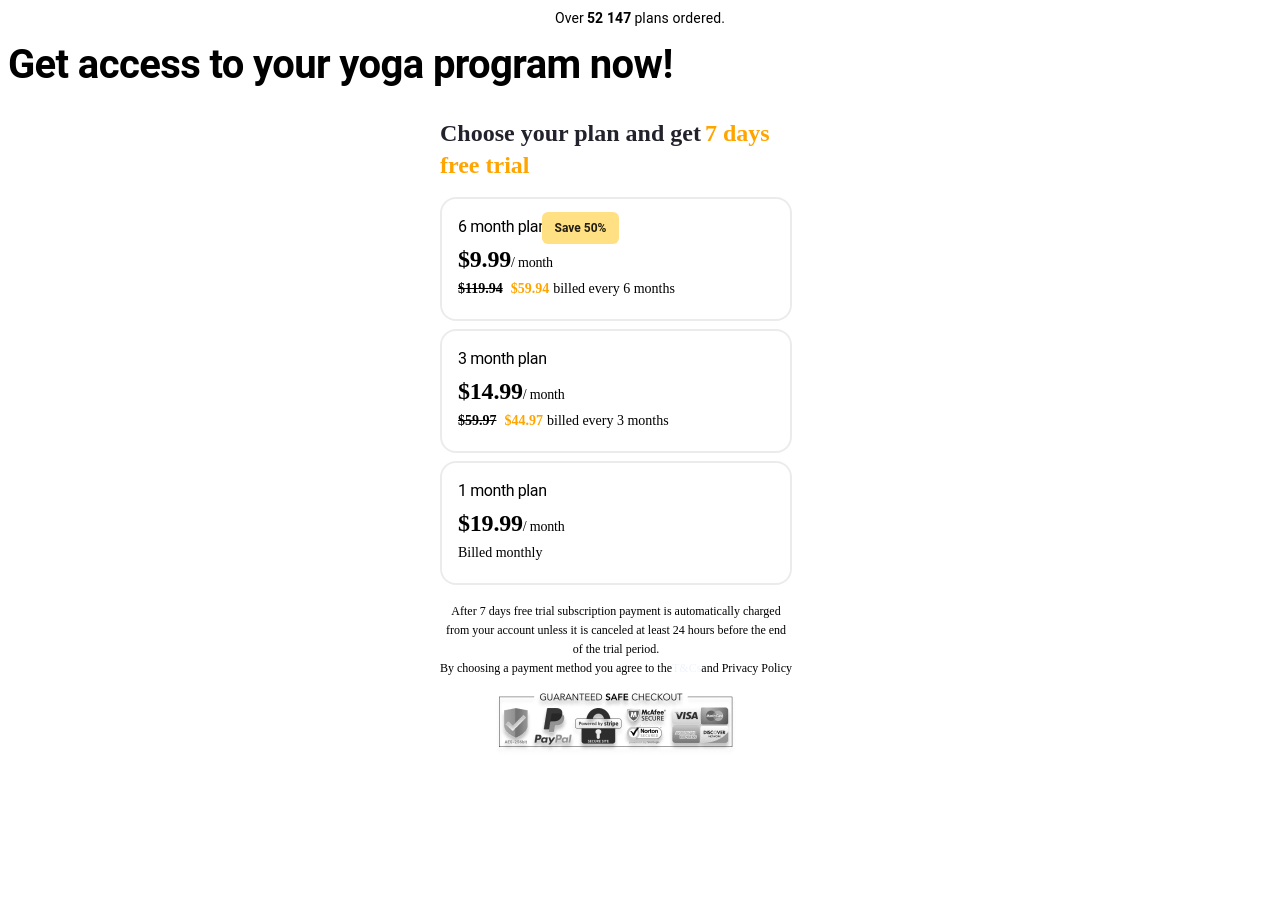
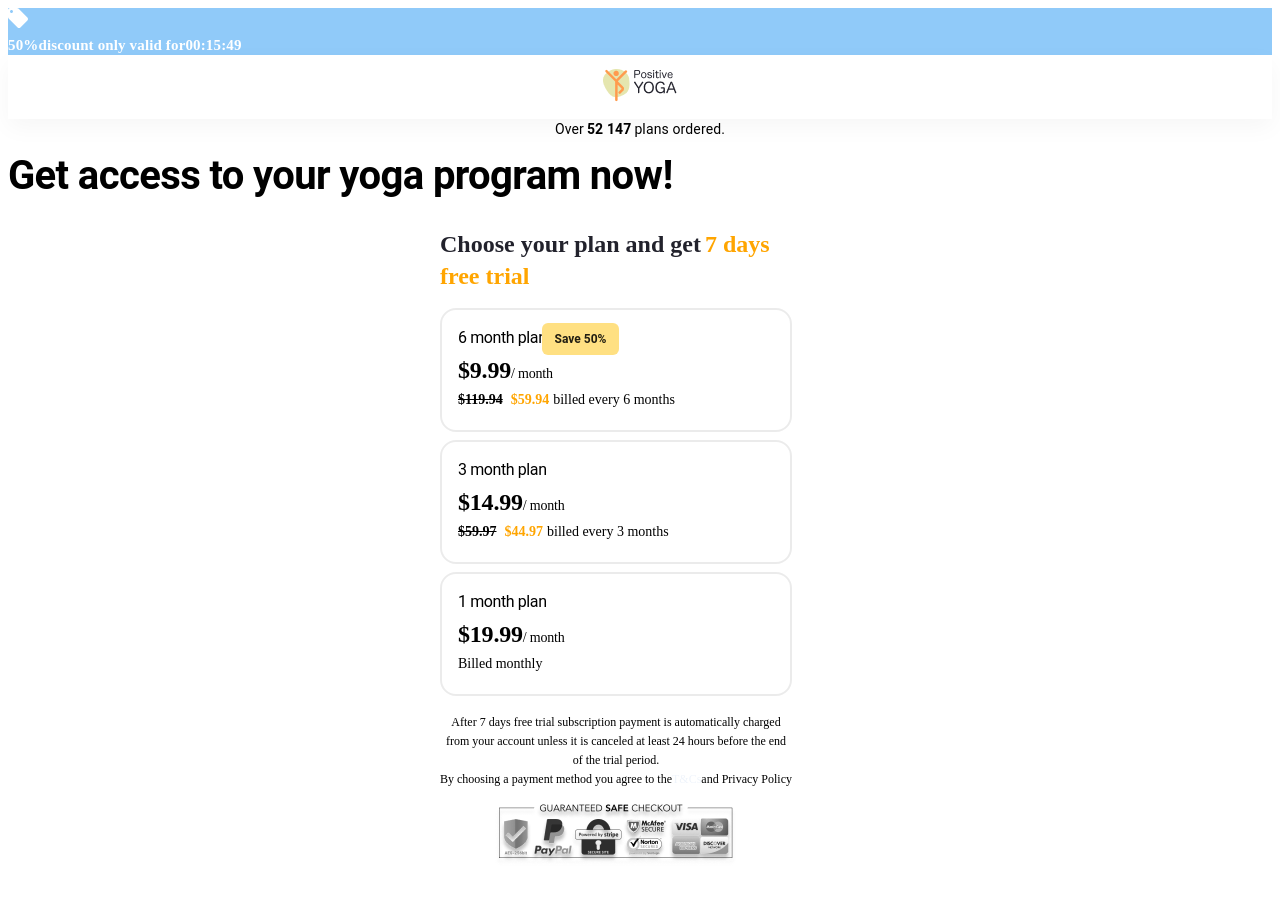
Before and after one commit to styylz/KiloHealth-positive-yoga-, a React (Create React App) app in the folder client/: page / in a window 1280 px wide. Shown: the top 900 px of the page. Before the commit the page ends 815 px from the top, so only its background shows below. Built offline with nearby package versions, Linux system fonts and the light colour scheme.

Commit message:
feat: created header and styles

```diff
--- a/client/src/App.jsx
+++ b/client/src/App.jsx
@@ -1,8 +1,12 @@
 import React from 'react';
+import Header from './components/layout/navigation/Header/Header';
 import HomePage from './views/Home/HomePage/HomePage';
 
 const App = () => (
-  <HomePage />
+  <>
+    <Header />
+    <HomePage />
+  </>
 );
 
 export default App;
--- /dev/null
+++ b/client/src/components/layout/navigation/Header/Header.jsx
@@ -0,0 +1,34 @@
+import React from 'react';
+import { Box, Typography } from '@mui/material';
+import * as S from './Header.styles';
+import badge from '../../../../assets/headerBadge.svg';
+import logo from '../../../../assets/Logo.png';
+
+const Header = () => (
+  <>
+    <S.Header>
+      <Box>
+        <img alt="badge" src={badge} />
+        <Typography sx={{
+          fontSize: '15px',
+          fontWeight: '600',
+          lineHeight: '20px',
+          // TODO: create another font
+          fontFamily: 'SF-PRO-DISPLAY-REGULAR',
+          fontStyle: 'normal',
+        }}
+        >
+          <span>50%</span>
+          discount only valid for
+          <span>00:15:49</span>
+        </Typography>
+      </Box>
+    </S.Header>
+    <S.Nav>
+      <img alt="badge" src={logo} />
+    </S.Nav>
+  </>
+
+);
+
+export default Header;
--- /dev/null
+++ b/client/src/components/layout/navigation/Header/Header.styles.jsx
@@ -0,0 +1,14 @@
+import { styled, Typography } from '@mui/material';
+
+export const Header = styled(Typography)({
+  backgroundColor: '#90CAF9',
+  color: 'white',
+});
+
+export const Nav = styled(Typography)({
+  boxShadow: '0px 8px 24px rgba(0, 0, 0, 0.04)',
+  paddingTop: '14px',
+  paddingBottom: '10px',
+  alignItems: 'center',
+  textAlign: 'center',
+});
```
Also changed, not shown: client/src/assets/Logo.png (added), client/src/assets/headerBadge.svg (added).
